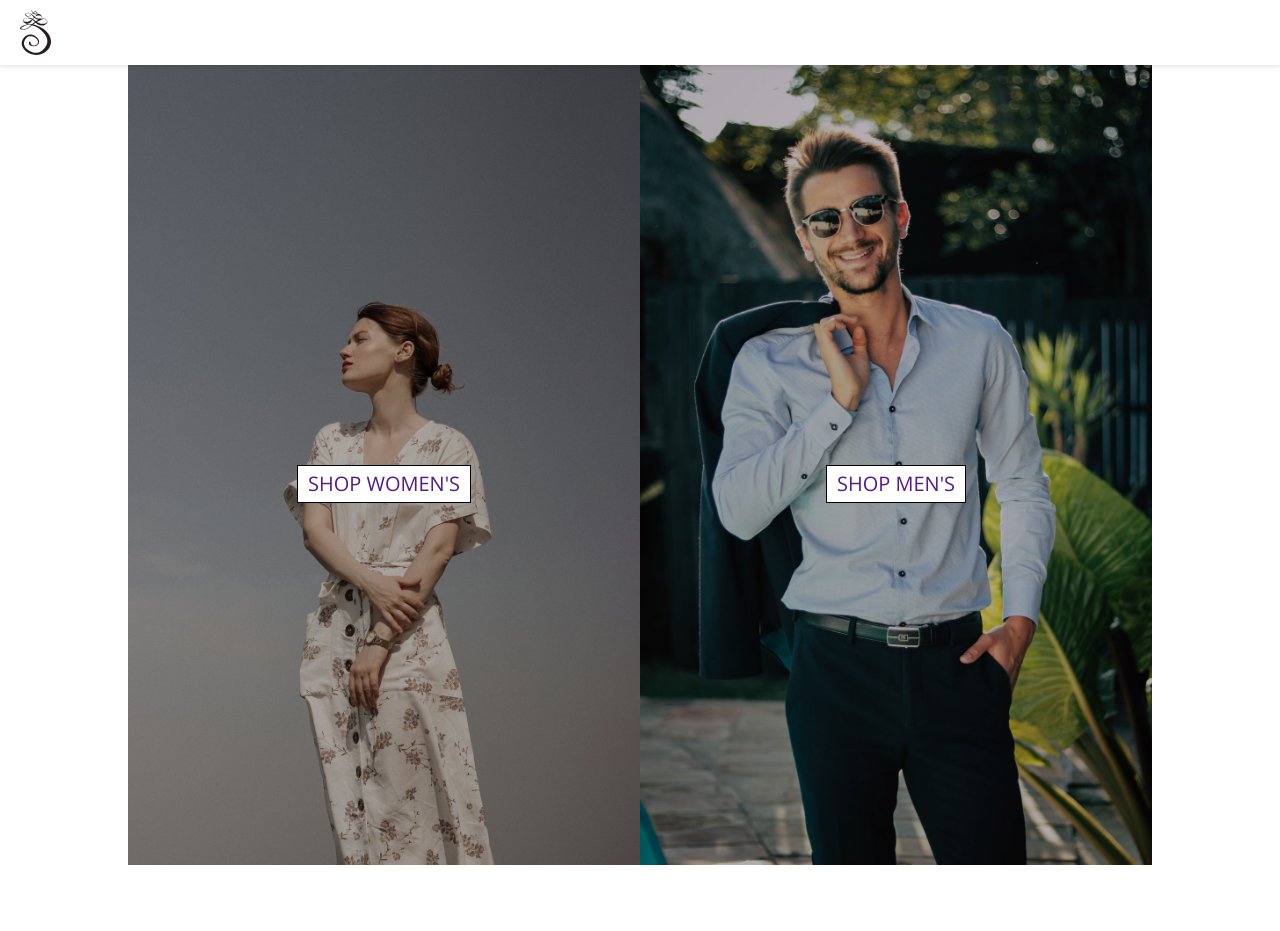
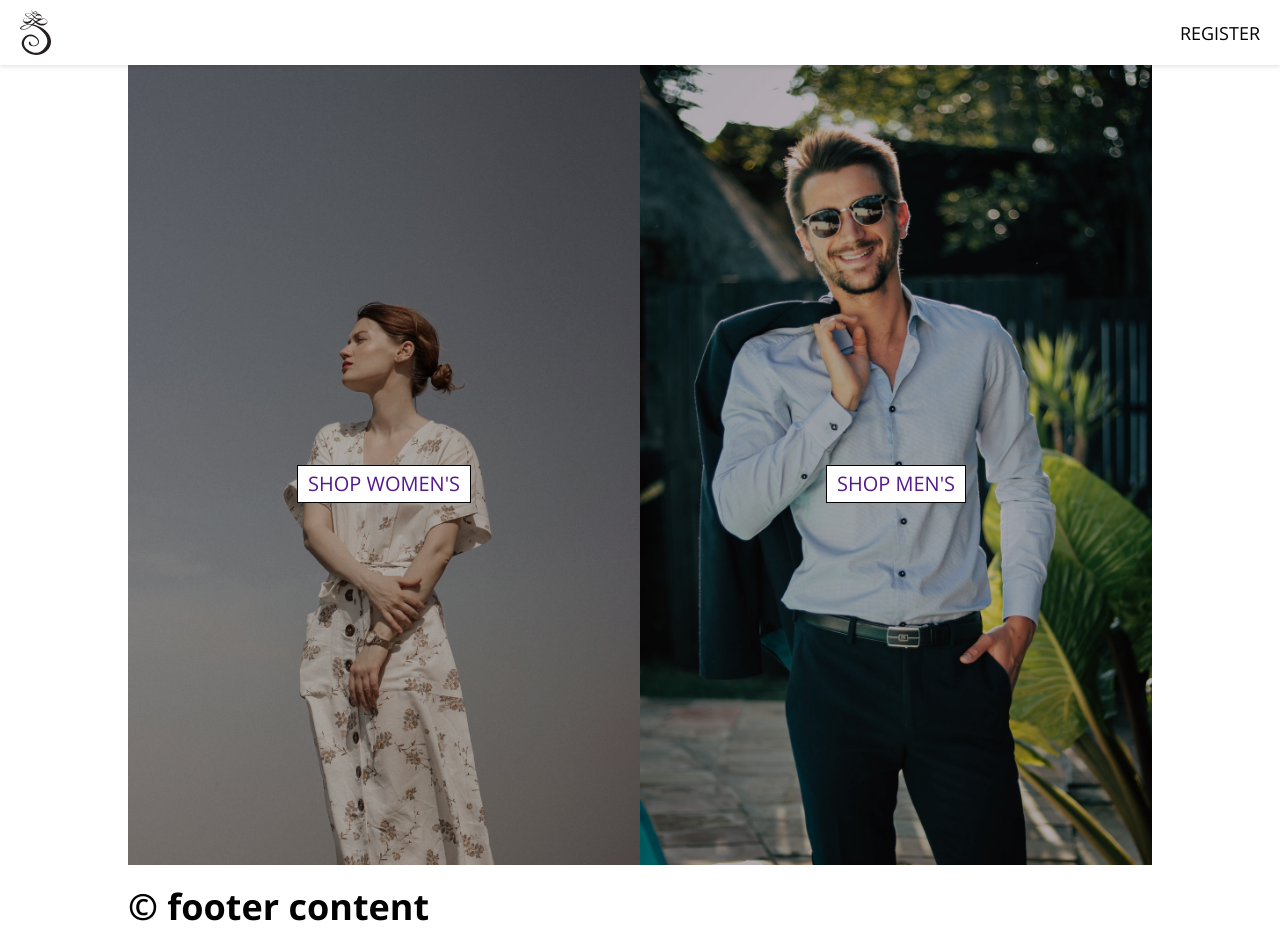
Before and after one commit to iingles/rr-demo, a React (Create React App) app: page / in a window 1280 px wide. Before the commit the page ends 865 px from the top, so only its background shows below. Built offline with nearby package versions, Linux system fonts and the light colour scheme.

Commit message:
started doing stuff with react router

```diff
--- a/src/App.js
+++ b/src/App.js
@@ -1,13 +1,12 @@
 import React from "react";
-// import {
-//   BrowserRouter as Router,
-//   Switch,
-//   Route,
-//   Link
-// } from "react-router-dom";
+import { Switch, Route } from 'react-router-dom';
 
-import Header from './components/Header/index';
+// Layouts
+
+import MainLayout from './layouts/MainLayout'
+
 import Homepage from './pages/Homepage/index';
+import Registration from './pages/Registration/index';
 
 import './default.scss';
 
@@ -15,10 +14,26 @@ export default function App() {
 
   return (
     <div className="App">
-      <Header />
-      <main>
-        <Homepage />
-      </main>
+      {/* Switch matches the first path that matches */}
+      <Switch>
+        <Route
+          exact
+          path="/"
+          render={() => (
+            <MainLayout>
+                <Homepage />
+            </MainLayout>
+          )}
+        />
+        <Route
+          path="/registration"
+          render={() => (
+            <MainLayout>
+              <Registration />
+            </MainLayout>
+          )}
+        />
+      </Switch>
     </div>
   );
 };
--- /dev/null
+++ b/src/components/Footer/index.js
@@ -0,0 +1,13 @@
+import React from 'react';
+
+const Footer = props => {
+    return (
+        <footer className="main-footer">
+            <div class="container">
+                <h1>&copy; footer content</h1>
+            </div>
+        </footer>
+    )
+}
+
+export default Footer;
--- a/src/components/Header/index.js
+++ b/src/components/Header/index.js
@@ -1,4 +1,6 @@
 import React from 'react';
+import { Link } from 'react-router-dom'
+
 import './styles.scss';
 
 import Logo from '../../assets/logo-single-dark.svg'
@@ -8,7 +10,14 @@ const Header = props => {
         <header className="main-header">
             <div className="wrap">
                 <div className="logo">
-                    <img src={Logo} alt="logo" />
+                    <Link to="/">
+                        <img src={Logo} alt="logo" />
+                    </Link>
+                </div>
+                <div className="callToActions">
+                    <Link to="/registration">
+                        Register
+                    </Link>
                 </div>
             </div>
         </header>
--- a/src/components/Header/styles.scss
+++ b/src/components/Header/styles.scss
@@ -7,7 +7,9 @@
     box-shadow: 0 2px 4px 0 rgba(0,0,0,.1);
     z-index: 1000;
     .wrap {
+        display: flex;
         height: 100%;
+        justify-content: space-between;
 
         .logo {
             height: 100%;
@@ -16,5 +18,13 @@
                 height: 100%;
             }
         }
+
+        .callToActions {
+            align-self: center;
+            a {
+                color: #000;
+                text-transform: uppercase;
+            }
+        }
     }
 }
--- a/src/index.js
+++ b/src/index.js
@@ -1,10 +1,14 @@
 import React from 'react';
 import ReactDOM from 'react-dom';
-
+import { BrowserRouter } from 'react-router-dom'
 import App from './App'
 
 ReactDOM.render(
-  <App />,
+  <React.StrictMode>
+    <BrowserRouter>
+      <App />
+    </BrowserRouter>
+  </React.StrictMode>,
   document.getElementById('root')
 );
 
--- /dev/null
+++ b/src/layouts/MainLayout.js
@@ -0,0 +1,18 @@
+import React from 'react';
+import Header from '../components/Header';
+import Footer from '../components/Footer'
+
+
+const MainLayout = props => {
+    return (
+        <div>
+            <Header />
+                <main>
+                    { props.children }
+                </main>
+            <Footer />
+        </div>
+    );
+};
+
+export default MainLayout;
--- /dev/null
+++ b/src/pages/Registration/index.js
@@ -0,0 +1,15 @@
+import React, { Component } from 'react';
+
+import './styles.scss';
+
+class Registration extends Component {
+    render() {
+        return (
+            <div>
+                <h1>Registration page</h1>
+            </div>
+        )
+    }
+}
+
+export default Registration;
```
Also changed, not shown: src/components/Footer/styles.scss (added), src/pages/Registration/styles.scss (added).
